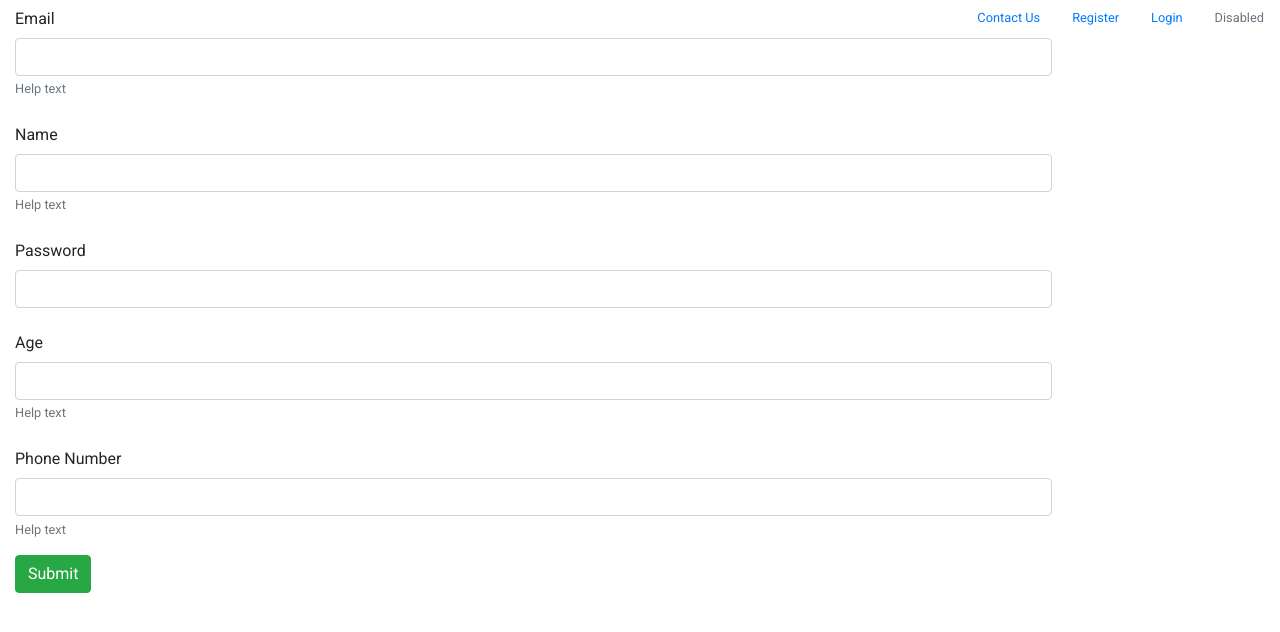
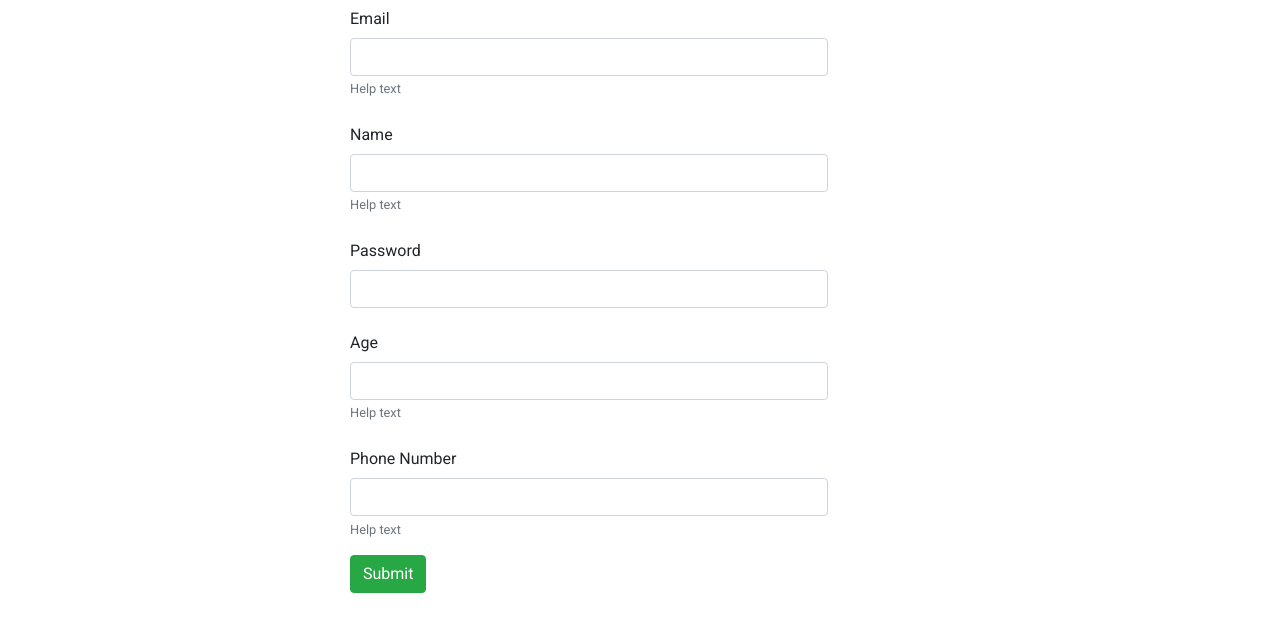
Before and after one commit to A-Venkatesh/CosmoTail, an Angular app in the folder CosmoTail/: page /registration in a window 1280 px wide. Before the commit this address led to /. Shown: the top 632 px of the page. Built offline with nearby package versions, Linux system fonts and the light colour scheme.

Commit message:
tried routing

```diff
--- a/CosmoTail/src/app/app-routing.module.ts
+++ b/CosmoTail/src/app/app-routing.module.ts
@@ -1,10 +1,19 @@
 import { NgModule } from '@angular/core';
 import { Routes, RouterModule } from '@angular/router';
+import { UserComponent } from './user/user.component';
+import { HomeComponent } from './home/home.component';
+import { ErrorPageComponent } from './error-page/error-page.component';
 
-const routes: Routes = [];
+const routes: Routes = [
+  {path:'registration', component: UserComponent},
+  {path:'',component: HomeComponent},
+  {path:'**',component: ErrorPageComponent}
+];
 
 @NgModule({
   imports: [RouterModule.forRoot(routes)],
   exports: [RouterModule]
 })
 export class AppRoutingModule { }
+
+export const routingComponents = [UserComponent,HomeComponent,ErrorPageComponent];
--- a/CosmoTail/src/app/app.component.html
+++ b/CosmoTail/src/app/app.component.html
@@ -1,22 +1,9 @@
 <!--The content below is only a placeholder and can be replaced.-->
 
 
-<ul class="nav float-right">
-  <li class="nav-item small">
-    <a class="nav-link" href="#">Contact Us</a>
-  </li>
-  <li class="nav-item small">
-    <a class="nav-link" href="#">Register</a>
-  </li>
-  <li class="nav-item small">
-    <a class="nav-link" href="#">Login</a>
-  </li>
-  <li class="nav-item small">
-    <a class="nav-link disabled" href="#">Disabled</a>
-  </li>
-</ul>
 
-<app-user></app-user>
+
+<!-- <app-user></app-user> -->
 
 
 
--- /dev/null
+++ b/CosmoTail/src/app/error-page/error-page.component.ts
@@ -0,0 +1,25 @@
+import { Component, OnInit } from '@angular/core';
+
+@Component({
+  selector: 'app-error-page',
+  template: `
+
+  <div class="" >
+    <h1 class="text-center ">
+Page Not Found
+    </h1>
+    <br>
+    <img class="rounded mx-auto d-block" src="https://www.thelocal.de/userdata/images/article/5c336e97f4f1cd89b3fd13b965055ca9981ebaa38823f975fa1d32694348bd41.jpg">
+    </div>
+
+  `,
+  styles: []
+})
+export class ErrorPageComponent implements OnInit {
+
+  constructor() { }
+
+  ngOnInit() {
+  }
+
+}
--- /dev/null
+++ b/CosmoTail/src/app/home/home.component.html
@@ -0,0 +1,14 @@
+<ul class="nav float-right">
+  <li class="nav-item small">
+    <a class="nav-link" href="#">Contact Us</a>
+  </li>
+  <li class="nav-item small">
+    <a class="nav-link" [routerLink]="[ '/registration']">Register</a>
+  </li>
+  <li class="nav-item small">
+    <a class="nav-link" href="#">Login</a>
+  </li>
+  <li class="nav-item small">
+    <a class="nav-link disabled" href="#">Disabled</a>
+  </li>
+</ul>
--- /dev/null
+++ b/CosmoTail/src/app/home/home.component.ts
@@ -0,0 +1,15 @@
+import { Component, OnInit } from '@angular/core';
+
+@Component({
+  selector: 'app-home',
+  templateUrl: './home.component.html',
+  styleUrls: ['./home.component.css']
+})
+export class HomeComponent implements OnInit {
+
+  constructor() { }
+
+  ngOnInit() {
+  }
+
+}
--- a/CosmoTail/src/app/user/user.component.html
+++ b/CosmoTail/src/app/user/user.component.html
@@ -1,4 +1,4 @@
-<form (ngSubmit)="createUser()">
+<form class="col-lg-6 offset-lg-3" (ngSubmit)="createUser()">
 
   <div class="form-group">
     <label for="email" class="col-2 col-form-label">Email</label>
@@ -35,7 +35,7 @@
 </div>
 
 <div class="form-group">
-  <label for="phoneNum" class="col-2 col-form-label">Phone Number</label>
+  <label for="phoneNum" class="col-10 col-form-label">Phone Number</label>
   <div class="col-10">
   <input type="tel" [(ngModel)]="user.phoneNum"class="form-control" name="phoneNum" id="phoneNum" aria-describedby="helpId" placeholder="">
 
```
Also changed, not shown: CosmoTail/src/app/app.module.ts (+7 -3 lines), CosmoTail/src/app/home/home.component.css (added), 2 other files (tests, documents, lock files or other folders).
